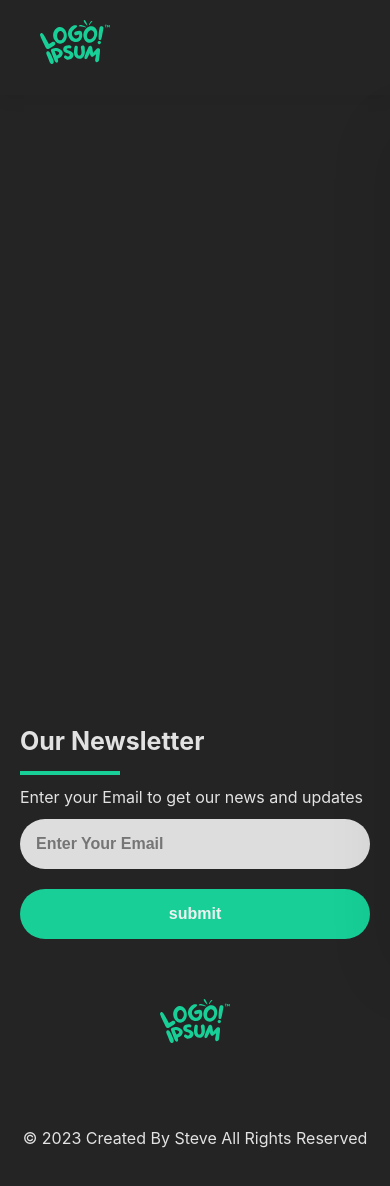
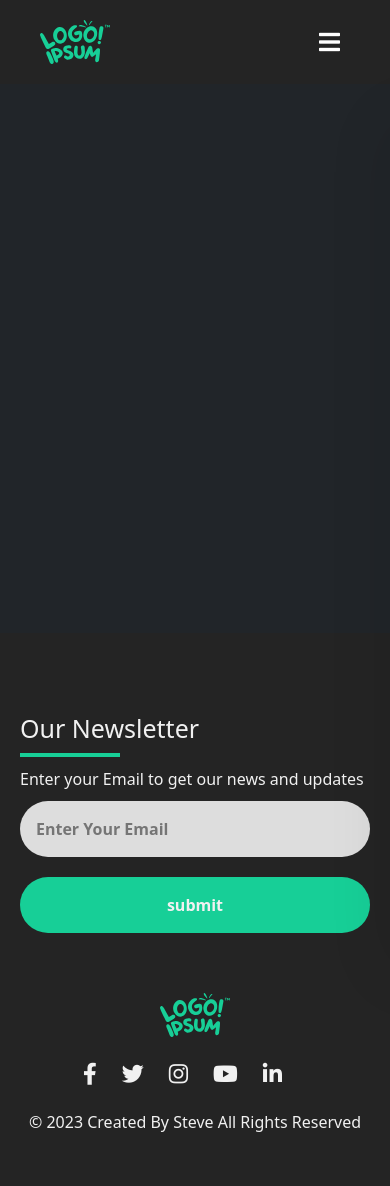
Before and after one commit to Steve-code16/food-rating-app, a React (Vite) app: page / in a window 390 px wide. Shown: the top 1186 px of the page. Built offline with nearby package versions, Linux system fonts and the light colour scheme.

Commit message:
added bootstrap and fontawesome to project

```diff
--- a/index.html
+++ b/index.html
@@ -4,10 +4,27 @@
     <meta charset="UTF-8" />
     <link rel="icon" type="image/svg+xml" href="/vite.svg" />
     <meta name="viewport" content="width=device-width, initial-scale=1.0" />
+    <link
+      href="https://cdn.jsdelivr.net/npm/bootstrap@5.0.2/dist/css/bootstrap.min.css"
+      rel="stylesheet"
+      integrity="sha384-EVSTQN3/azprG1Anm3QDgpJLIm9Nao0Yz1ztcQTwFspd3yD65VohhpuuCOmLASjC"
+      crossorigin="anonymous"
+    />
+    <link
+      rel="stylesheet"
+      href="https://use.fontawesome.com/releases/v5.8.1/css/all.css"
+      integrity="sha384-50oBUHEmvpQ+1lW4y57PTFmhCaXp0ML5d60M1M7uH2+nqUivzIebhndOJK28anvf"
+      crossorigin="anonymous"
+    />
     <title>Vite + React</title>
   </head>
   <body>
     <div id="root"></div>
     <script type="module" src="/src/main.jsx"></script>
+    <script
+      src="https://cdn.jsdelivr.net/npm/bootstrap@5.0.2/dist/js/bootstrap.bundle.min.js"
+      integrity="sha384-MrcW6ZMFYlzcLA8Nl+NtUVF0sA7MsXsP1UyJoMp4YLEuNSfAP+JcXn/tWtIaxVXM"
+      crossorigin="anonymous"
+    ></script>
   </body>
 </html>
--- a/src/components/Footer.jsx
+++ b/src/components/Footer.jsx
@@ -130,7 +130,7 @@ function Footer() {
 
         <div className="right-col">
           <h2>Our Newsletter</h2>
-          <div className="border"></div>
+          <div className="acc-border"></div>
           <p>Enter your Email to get our news and updates</p>
           <form className="newsletter-form">
             <input
--- a/src/components/FooterStyles.css
+++ b/src/components/FooterStyles.css
@@ -1,5 +1,6 @@
 footer {
   background: #242424;
+  color: #f1f1f1;
   padding: 80px 0;
 }
 
@@ -28,7 +29,7 @@ footer {
 }
 
 .social-media a {
-  color: #001a21;
+  color: #f1f1f1;
   margin-right: 25px;
   font-size: 22px;
   text-decoration: none;
@@ -44,7 +45,7 @@ footer {
   margin-bottom: 10px;
 }
 
-.border {
+.acc-border {
   width: 100px;
   height: 4px;
   background: #17cf97;
--- a/src/components/Layout.jsx
+++ b/src/components/Layout.jsx
@@ -6,7 +6,7 @@ function Layout() {
   return (
     <div>
       <Navbar />
-      <div style={{ height: "65vh" }}></div>
+      <div className="bg-dark" style={{ height: "65vh" }}></div>
       <Footer />
     </div>
   );
--- a/src/components/NavbarStyles.css
+++ b/src/components/NavbarStyles.css
@@ -58,6 +58,7 @@ nav {
 .mobile i {
   color: #fff;
   align-items: center;
+  padding: 10px;
 }
 
 @media screen and (max-width: 769px) {
@@ -70,11 +71,11 @@ nav {
     align-items: flex-start;
     justify-content: flex-start;
     position: fixed;
-    top: 90px;
+    top: 84px;
     right: -300px;
     width: 300px;
     height: 100vh;
-    background: #2a3239;
+    background: #242424;
     box-shadow: 0 40px 60px rgba(0, 0, 0, 0.1);
     padding: 40px 0 0 10px;
     transition: 0.3s ease-in-out;
```
Also changed, not shown: package.json (line endings or trailing spaces).
